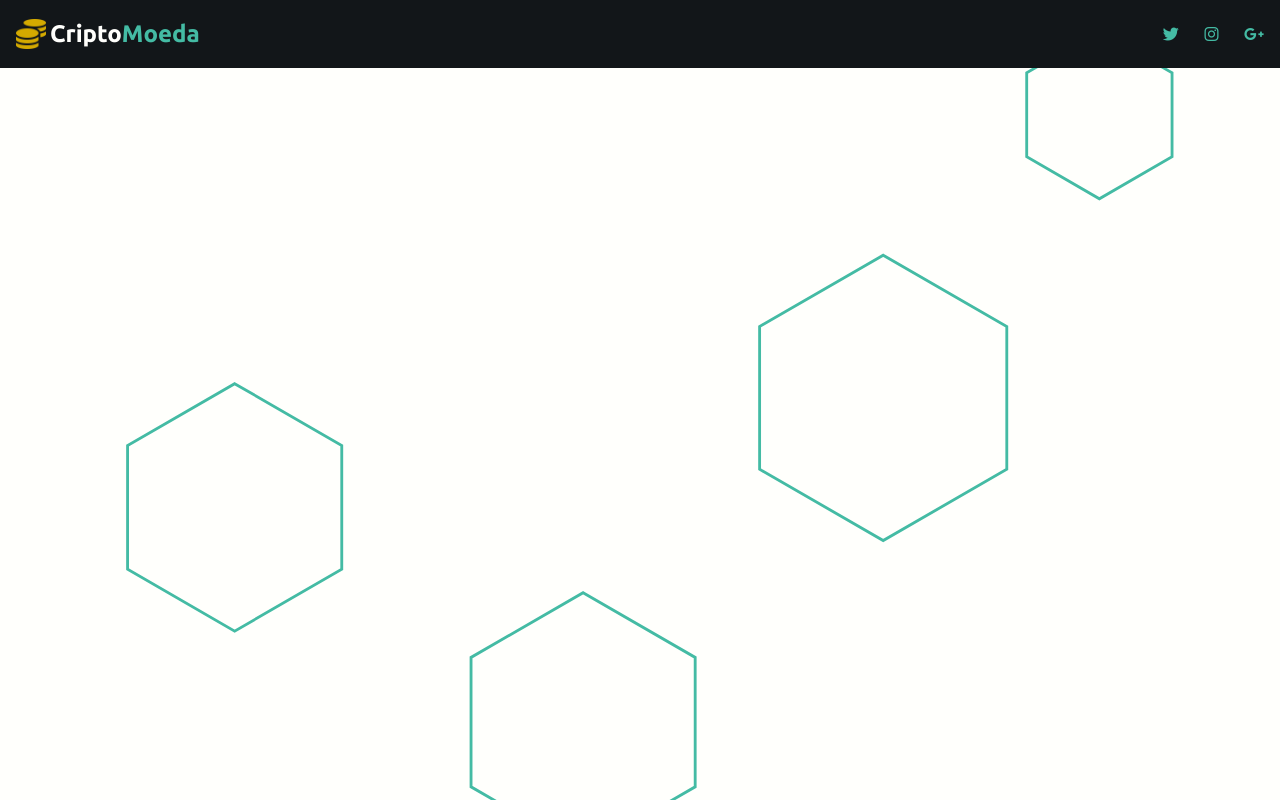
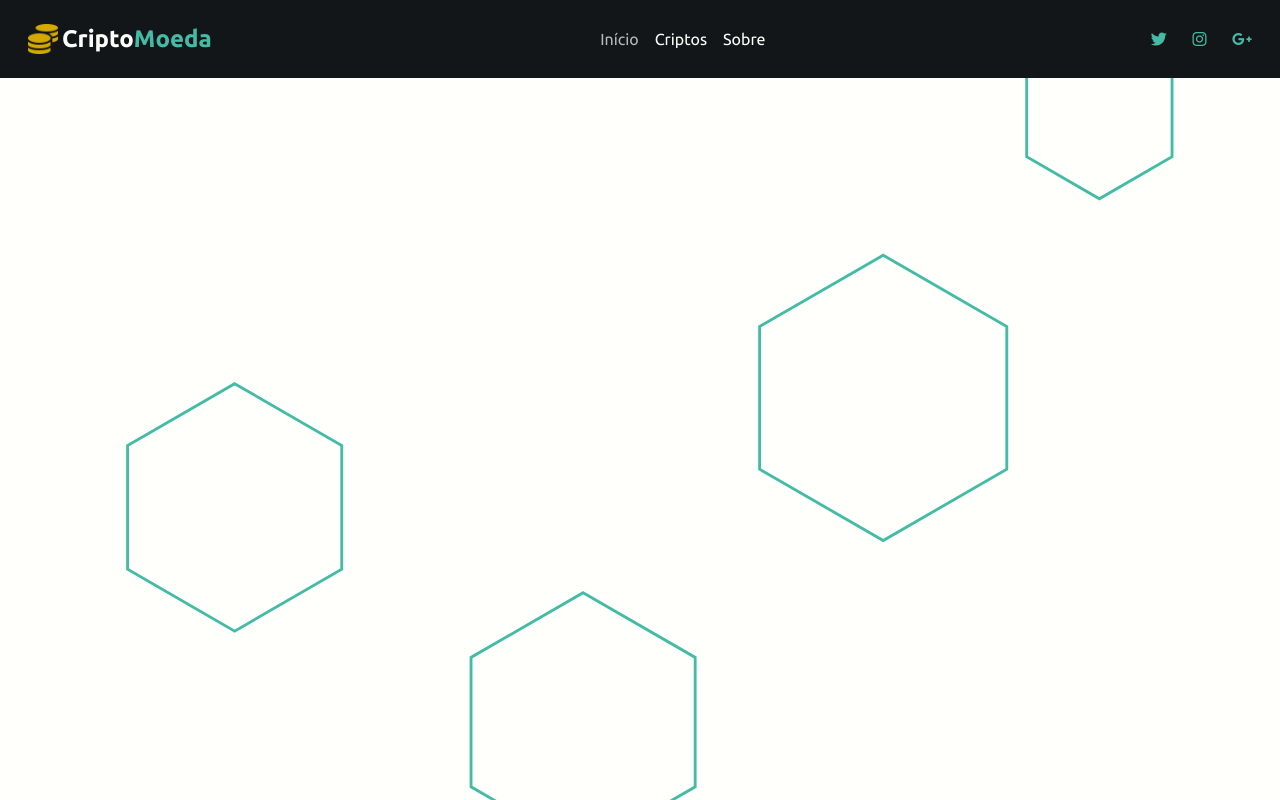
Before and after one commit to IsaacLouzeiro/preco-criptomoedas, a Vue app: page / in a window 1280 px wide. Built offline with nearby package versions, Linux system fonts and the light colour scheme.

Commit message:
finalizando menu superior

```diff
--- a/src/App.vue
+++ b/src/App.vue
@@ -1,18 +1,35 @@
 <template>
-    <header class="d-flex justify-content-between p-3">
-        <!-- logo -->
-        <a href="#" class="brand d-flex align-items-center"><img src="@/assets/logo.png" alt="Logo" width="30" class="me-1">Cripto<span>Moeda</span></a>
+    <nav class="navbar navbar-expand-lg w-100 p-md-3">
+        <div class="container-fluid">
+            <!-- logo -->
+            <a href="#" class="navbar-brand brand d-flex align-items-center"><img src="@/assets/logo.png" alt="Logo" width="30" class="me-1">Cripto<span>Moeda</span></a>
 
+            <!-- botao para abrir o menu -->
+            <button class="navbar-toggler" type="button" data-bs-toggle="collapse" data-bs-target="#navbarText" aria-controls="navbarText" aria-expanded="false" aria-label="Toggle navigation">
+            <i class="fa-solid fa-bars"></i>
+            </button>
 
-
-        <!-- redes sociais -->
-        <div class="d-flex align-items-center text-white socialNetwork">
-            <a href="#"><i class="fa-brands fa-twitter"></i></a>
-            <a href="#"><i class="fa-brands fa-instagram"></i></a>
-            <a href="#"><i class="fa-brands fa-google-plus-g me-0"></i></a>
+            <div class="collapse navbar-collapse" id="navbarText">
+                <ul class="navbar-nav mx-auto mb-2 mb-lg-0">
+                    <li class="nav-item">
+                    <a class="nav-link active" aria-current="page" href="#">Início</a>
+                    </li>
+                    <li class="nav-item">
+                    <a class="nav-link" href="#">Criptos</a>
+                    </li>
+                    <li class="nav-item">
+                    <a class="nav-link" href="#">Sobre</a>
+                    </li>
+                </ul>
+                <!-- redes sociais -->
+                <div class="d-flex align-items-center text-white socialNetwork navbar-text">
+                    <a href="#"><i class="fa-brands fa-twitter"></i></a>
+                    <a href="#"><i class="fa-brands fa-instagram"></i></a>
+                    <a href="#"><i class="fa-brands fa-google-plus-g me-0"></i></a>
+                </div>
+            </div>
         </div>
-
-    </header>
+    </nav>
     <SecaoPrincipal class="container" />
 </template>
 
@@ -65,8 +82,9 @@ export default {
     }
 
     // cabecalho
-    header {
+    nav.navbar {
         background-color: $color1;
+
 
         // logo
         .brand {
@@ -77,6 +95,34 @@ export default {
 
             span {
                 color: $color3;
+            }
+
+            &:hover {
+                color: $color2;
+                opacity: .8;
+            }
+        }
+
+        // botao para abrir o menu
+        .navbar-toggler {
+            i {
+                color: $color3;
+                font-size: 1.3em;
+            }
+        }
+
+        // menu de navecagao
+        #navbarText {
+            .navbar-nav {
+                .nav-item {
+                    .nav-link {
+                        color: $color2;
+
+                        &.active {
+                            opacity: .7;
+                        }
+                    }
+                }
             }
         }
 
```
